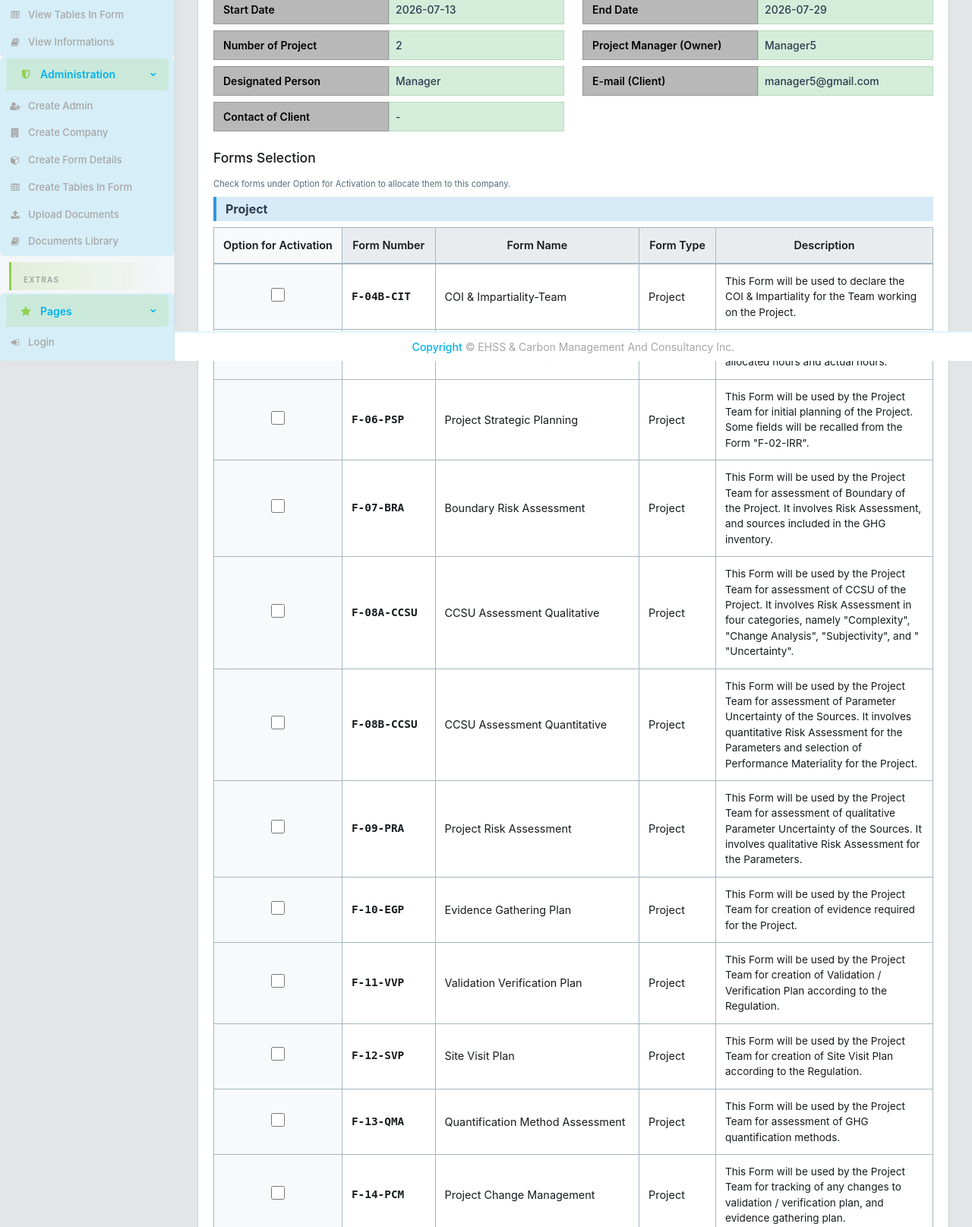
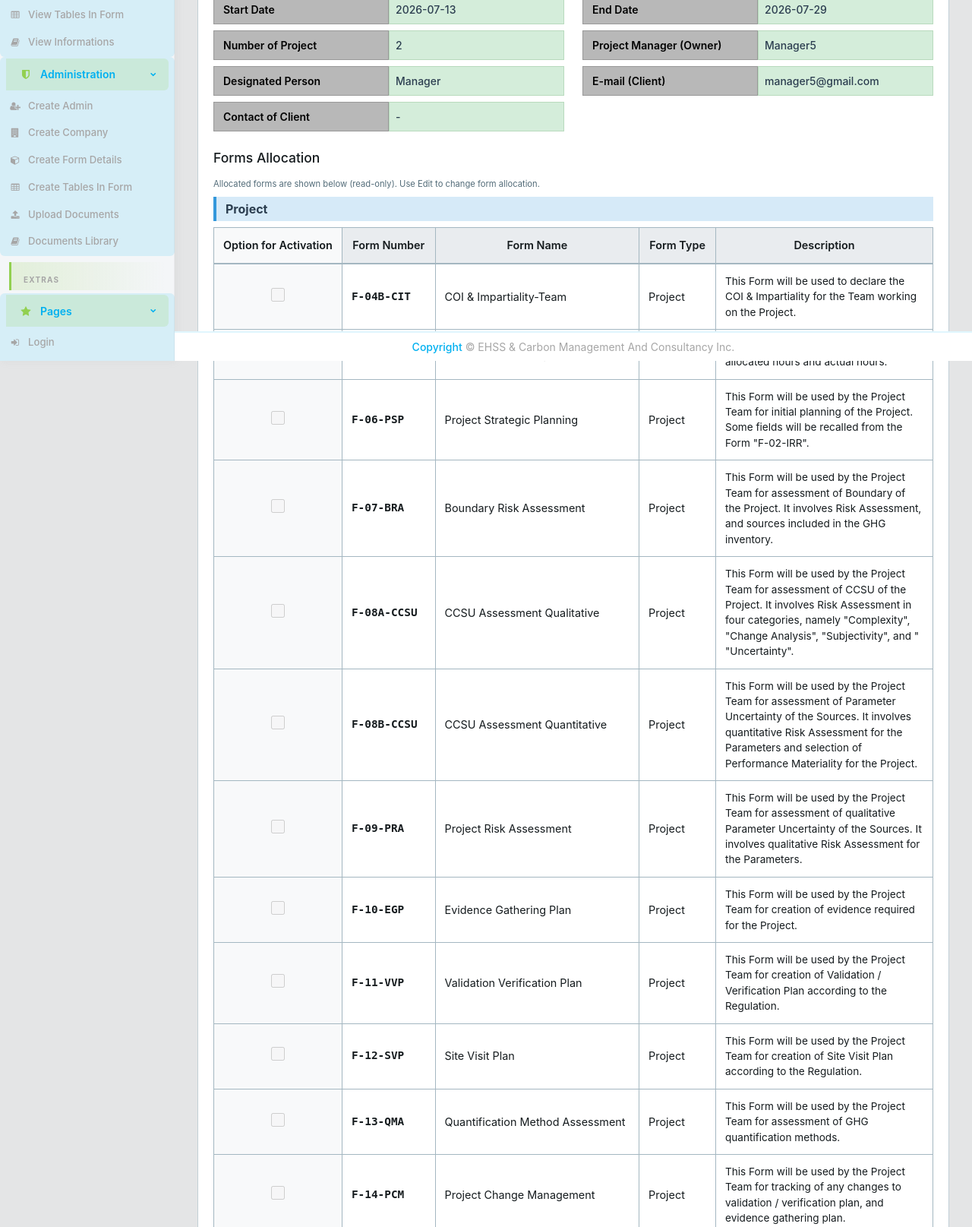
Before and after one commit to ashirbhalli482-ops/validation_verification_assessment_manager, a Django app: page /admin/companies/3/ in a window 1280 px wide. Shown: the part 325-1940 px from the top of the page at 76% size. Run offline with Django 5.2, Linux system fonts and the light colour scheme; a user stored in the database is signed in; data comes from the database, SQL or seed files in the repository; both versions use the stored data as it was after the commit; some libraries are stand-ins or nearby versions.

Commit message:
Delete Company Permanently

```diff
--- a/core/models.py
+++ b/core/models.py
@@ -185,12 +185,8 @@ class Company(models.Model):
     def projects_remaining(self):
         return max(0, self.project_limit - self.manager_project_count())
 
-    def deactivate_related_users(self):
-        """Deactivate manager and employee accounts tied to this company.
-
-        Called before company delete so those users cannot log in again.
-        Admins are never touched.
-        """
+    def related_user_ids_for_delete(self):
+        """Manager/employee user IDs tied to this company (admins never included)."""
         user_ids = set(
             CustomUser.objects.filter(company=self).values_list('id', flat=True)
         )
@@ -224,11 +220,27 @@ class Company(models.Model):
                     team_assignments__project__manager_id__in=manager_ids,
                 ).values_list('id', flat=True)
             )
+        return user_ids
 
-        for user in CustomUser.objects.filter(id__in=user_ids).exclude(user_type='admin'):
-            if user.is_active:
-                user.is_active = False
-                user.save(update_fields=['is_active'])
+    def delete_related_users(self):
+        """Hard-delete manager and employee accounts tied to this company.
+
+        Called before company delete so emails are freed for re-create.
+        Admins are never touched. Cascades package authorizations/projects
+        owned by those managers.
+        """
+        user_ids = self.related_user_ids_for_delete()
+        if not user_ids:
+            return
+        # Clear reverse OneToOne before user delete to avoid FK surprises.
+        if self.authorized_manager_id and self.authorized_manager_id in user_ids:
+            type(self).objects.filter(pk=self.pk).update(authorized_manager=None)
+            self.authorized_manager_id = None
+        CustomUser.objects.filter(id__in=user_ids).exclude(user_type='admin').delete()
+
+    def deactivate_related_users(self):
+        """Deprecated alias: company delete now hard-deletes related users."""
+        self.delete_related_users()
 
 
 class PackageTemplate(models.Model):
@@ -1248,6 +1260,6 @@ from django.dispatch import receiver
 
 
 @receiver(pre_delete, sender=Company)
-def _deactivate_users_before_company_delete(sender, instance, **kwargs):
-    """Ensure company managers/employees cannot log in after the company is removed."""
-    instance.deactivate_related_users()
+def _delete_users_before_company_delete(sender, instance, **kwargs):
+    """Hard-delete company managers/employees so the company email can be reused."""
+    instance.delete_related_users()
--- a/core/templates/core/company_detail.html
+++ b/core/templates/core/company_detail.html
@@ -71,12 +71,8 @@
       </div>
 
       {% if authorization and form_definition_groups %}
-      <form method="post">
-        {% csrf_token %}
-        {% include 'core/includes/forms_selection_table.html' with help_text="Check forms under Option for Activation to allocate them to this company." %}
-        <button type="submit" class="btn btn-primary mb-3">Save Form Allocation</button>
-      </form>
-      <div class="row text-muted small">
+      {% include 'core/includes/forms_selection_table.html' with title="Forms Allocation" help_text="Allocated forms are shown below (read-only). Use Edit to change form allocation." readonly=True %}
+      <div class="row text-muted small mt-2">
         <div class="col-md-4">
           <strong>Package Template:</strong> {{ authorization.package_template.name }}
         </div>
--- a/core/templates/core/profile.html
+++ b/core/templates/core/profile.html
@@ -34,7 +34,6 @@
                                         {% if not is_admin_profile %}
                                         <strong>Designation:</strong> {{ logged_user.designation|default:'-' }}<br>
                                         <strong>Contact:</strong> {{ logged_user.contact_number|default:'-' }}<br>
-                                        <strong>Supervisor:</strong> {{ logged_user.under_supervision.get_full_name|default:'-' }}<br>
                                         {% if logged_user.company %}
                                         <strong>Company:</strong> {{ logged_user.company.name }}<br>
                                         {% endif %}
--- a/core/views.py
+++ b/core/views.py
@@ -884,18 +884,13 @@ class CompanyDetailView(AdminRequiredMixin, View):
         auth = _company_authorization(company)
         return render(request, 'core/company_detail.html', self._context(company, auth))
 
-    @transaction.atomic
     def post(self, request, pk):
-        company = get_object_or_404(
-            Company.objects.select_related('authorized_manager'), pk=pk,
+        # Form allocation is only allowed on company edit — not on view.
+        messages.info(
+            request,
+            'Form allocation can only be changed from Edit Company.',
         )
-        auth = _company_authorization(company)
-        if auth:
-            _apply_activated_forms(auth, request.POST.getlist('activated_forms'))
-            messages.success(request, 'Form allocation saved for this company.')
-        else:
-            messages.error(request, 'No package authorization linked to this company.')
-        return redirect('core:company-detail', pk=pk)
+        return redirect('core:company-edit', pk=pk)
 
 
 class CompanyDeleteView(AdminRequiredMixin, DeleteView):
@@ -903,8 +898,10 @@ class CompanyDeleteView(AdminRequiredMixin, DeleteView):
     template_name = 'core/confirm_delete.html'
     context_object_name = 'object'
 
+    @transaction.atomic
     def form_valid(self, form):
         company_name = self.object.name
+        # pre_delete signal hard-deletes related manager/employee users (frees email).
         self.object.delete()
         return company_list_success_redirect('deleted', company_name)
 
```
Also changed, not shown: db.sqlite3.
